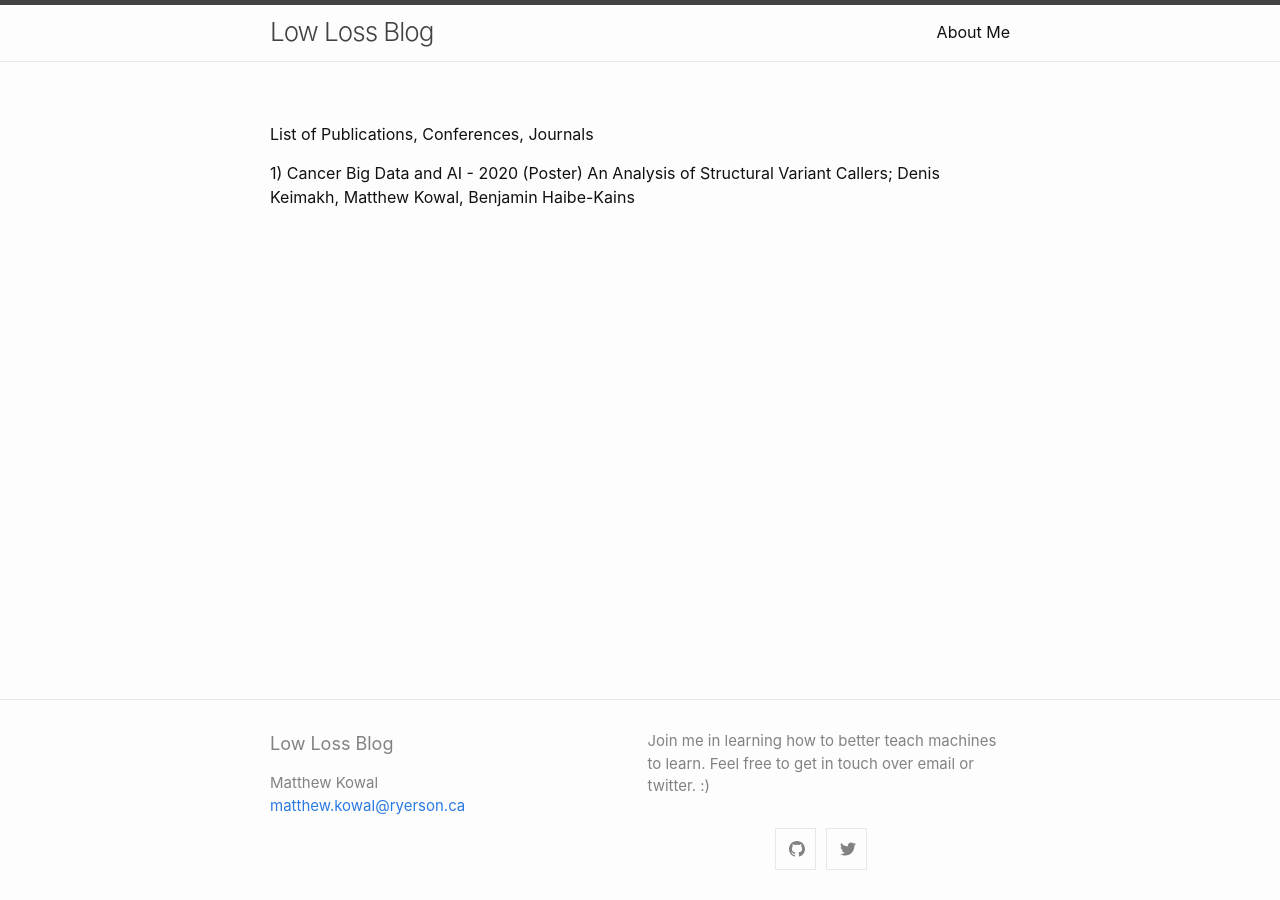
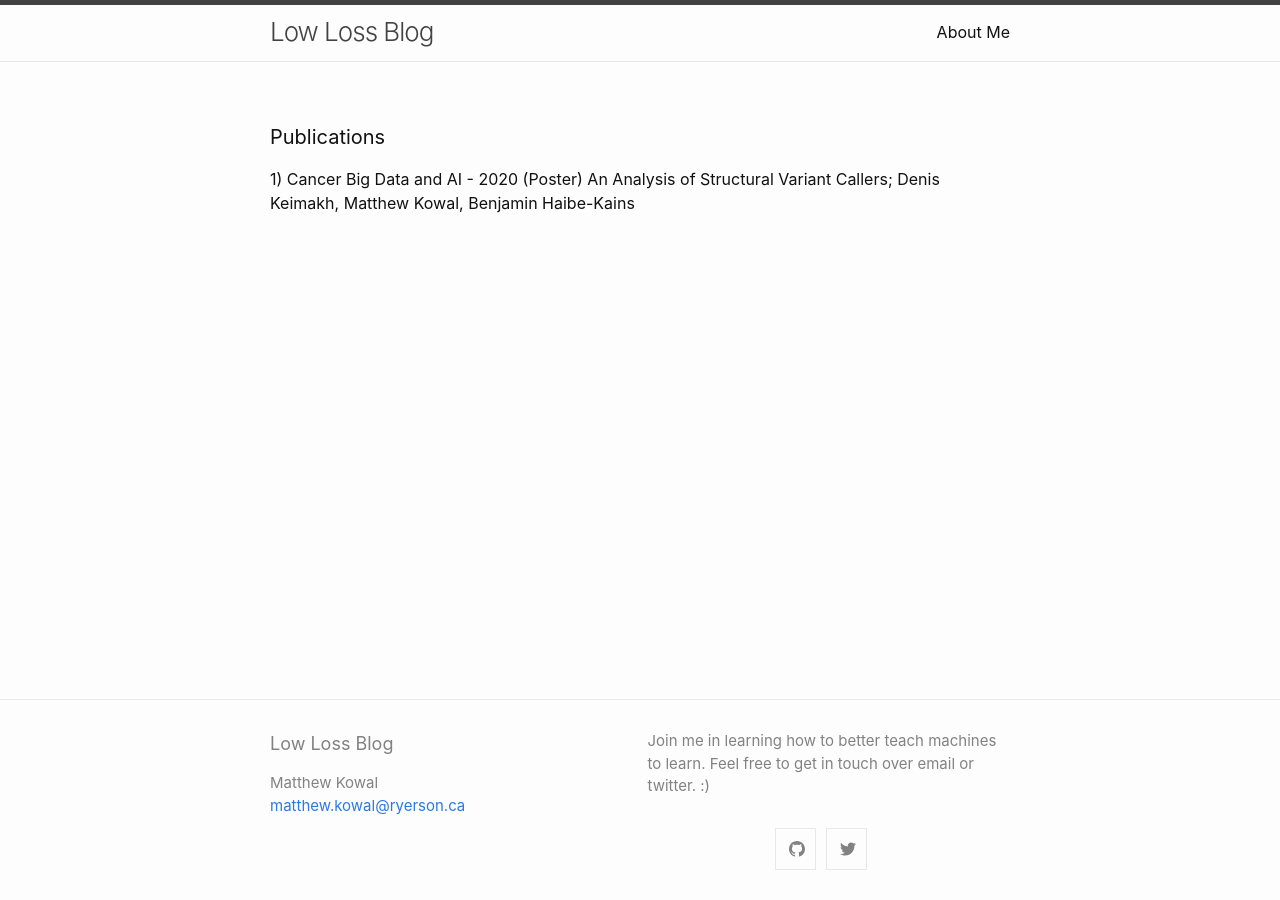
Before and after one commit to MKowal2/MKowal4.github.io, a Jekyll site: the page built from History.markdown, in a window 1280 px wide. Built offline with Jekyll 4.4.1, drawn with Linux system fonts in a browser that asks for light colours; our own code applies the rules of GitHub Pages for plain Markdown files.

Commit message:
Update History.markdown

```diff
--- a/History.markdown
+++ b/History.markdown
@@ -1,4 +1,4 @@
-List of Publications, Conferences, Journals
+#### Publications
 
 1) Cancer Big Data and AI - 2020 (Poster)
 An Analysis of Structural Variant Callers; Denis Keimakh, Matthew Kowal, Benjamin Haibe-Kains
```
